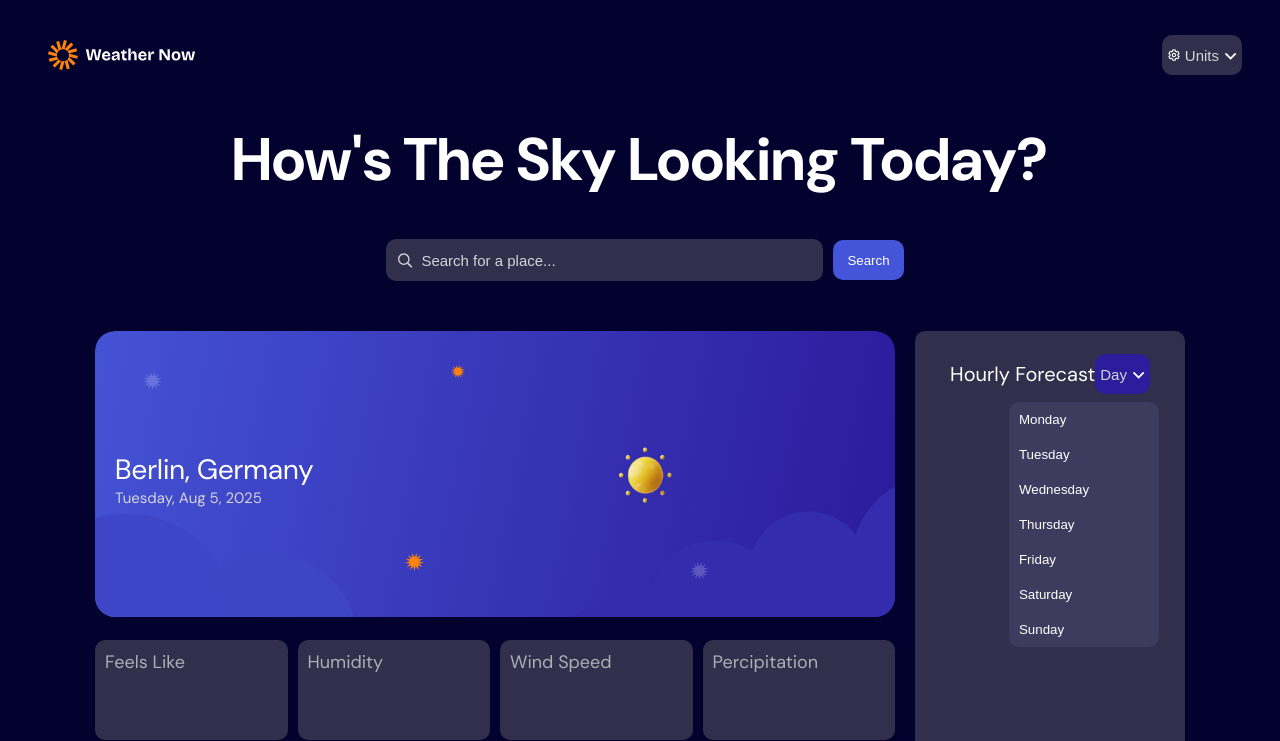
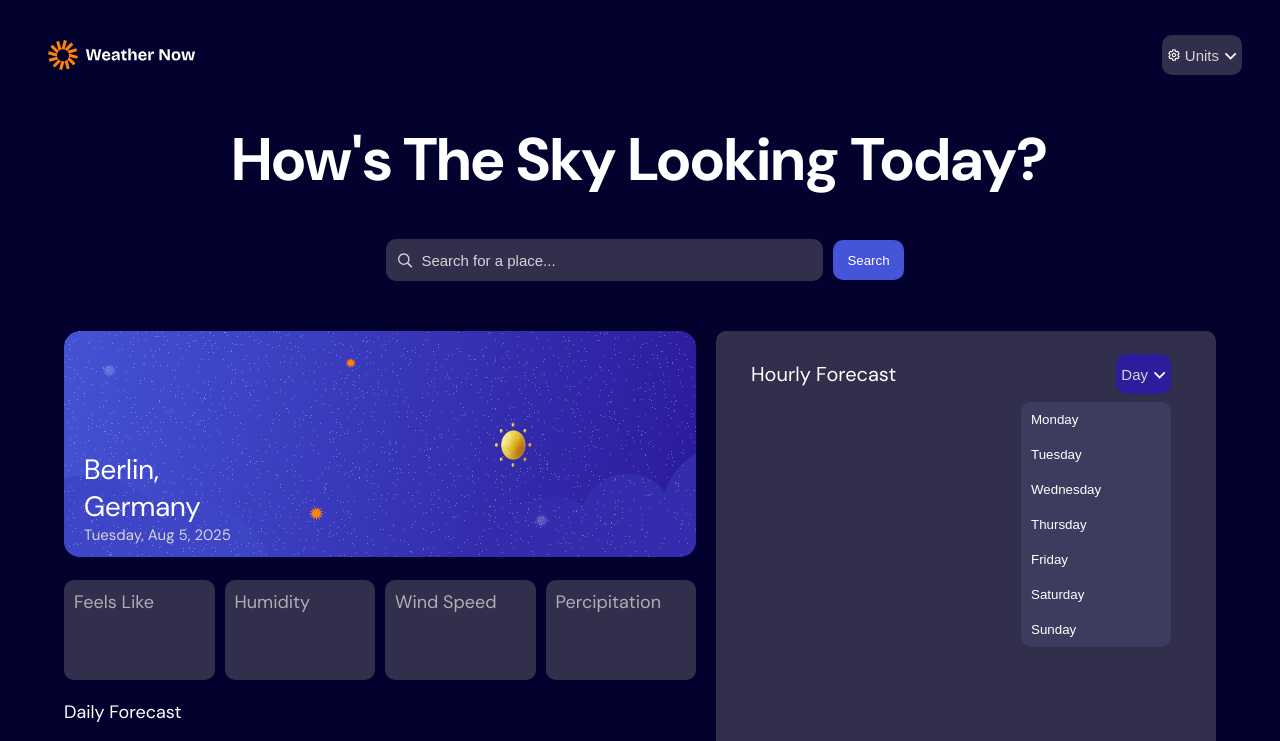
Before and after one commit to LittleHaru/Weather-Application, a website with bundled scripts: page index.html in a window 1280 px wide. Both pictures are taken after a click on the button "Day". Shown: the top 741 px of the page. Built offline with nearby package versions, Linux system fonts and the light colour scheme; no server answers.

Commit message:
style: adjust min-width of hourly weather data container and align drop down menu

```diff
--- a/index.css
+++ b/index.css
@@ -351,7 +351,7 @@ body {
   border-radius: var(--radius);
   flex: 1;
   height: 0;
-  min-width: 250px;
+  min-width: 50rem;
   min-height: 100%;
   display: flex;
   flex-direction: column;
@@ -447,7 +447,7 @@ body {
   border-radius: var(--radius);
   font-size: var(--font-size);
   align-items: center;
-  margin-right: 1rem;
+  margin-right: 2rem;
 }
 
 .day-dropdown-btn:hover,
@@ -458,7 +458,7 @@ body {
 .day-dropdown-content {
   display: none;
   position: absolute;
-  right: 1px;
+  right: 2rem;
   background-color: var(--color-bg-tertiary);
   z-index: 1;
   width: 15rem;
```
